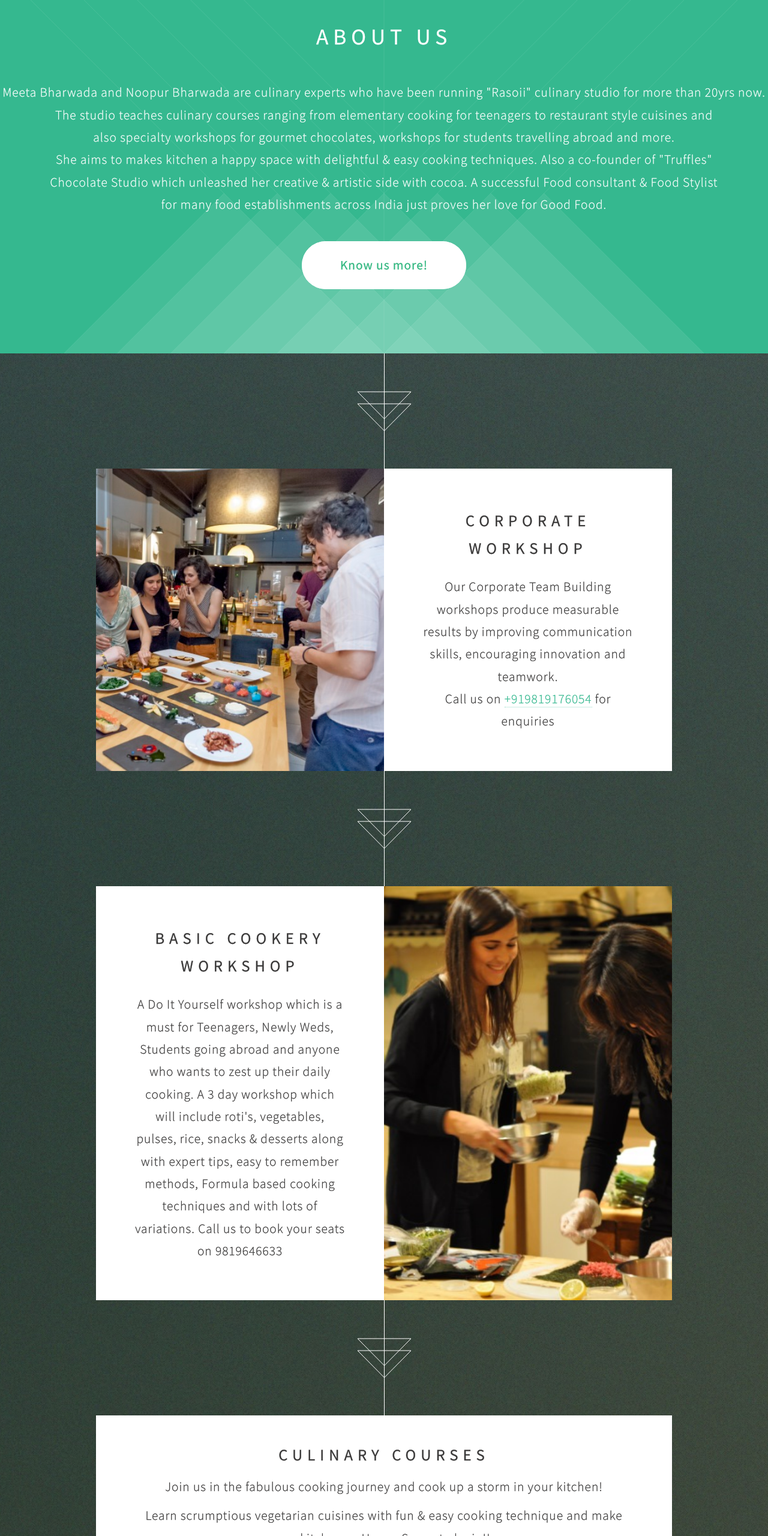
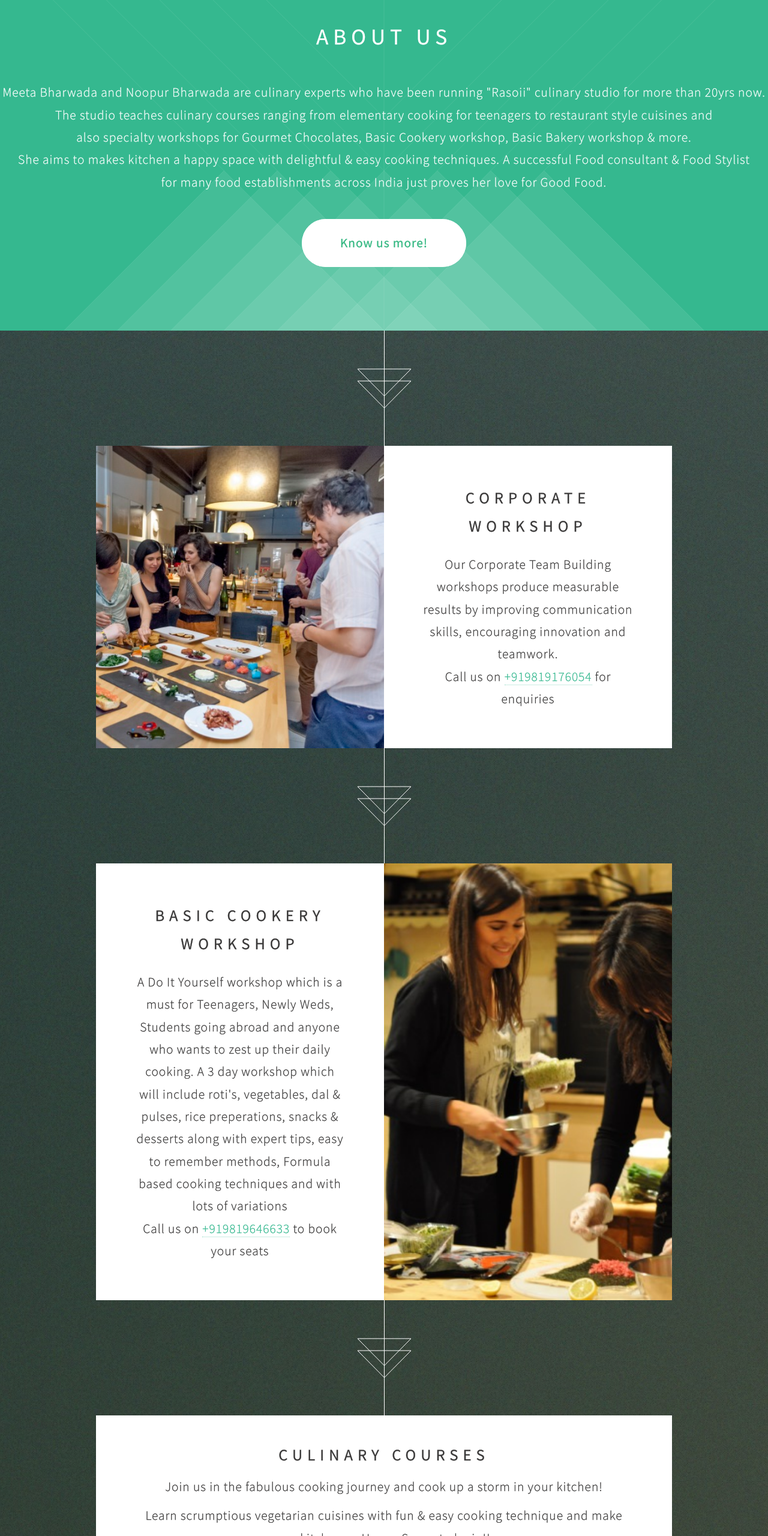
Before and after one commit to divyeshkharade/rasoii.com, a plain HTML site: page index.html in a window 1280 px wide. Shown: the part 900-3460 px from the top of the page at 60% size. Drawn offline with Linux system fonts and the light colour scheme.

Commit message:
Update index.html

```diff
--- a/index.html
+++ b/index.html
@@ -58,9 +58,8 @@
 				</header>
 				<p>Meeta Bharwada and Noopur Bharwada are culinary experts who have been running "Rasoii" culinary studio for more than 20yrs now.<br>
 					 The studio teaches culinary courses ranging from elementary cooking for teenagers to restaurant style cuisines and<br>
-					 also specialty workshops for gourmet chocolates, workshops for students travelling abroad and more.<br>
-					 She aims to makes kitchen a happy space with delightful & easy cooking techniques. Also a co-founder of "Truffles"<br>
-					 Chocolate Studio which unleashed her creative & artistic side with cocoa. A successful Food consultant & Food Stylist<br>
+					 also specialty workshops for Gourmet Chocolates, Basic Cookery workshop, Basic Bakery workshop & more.<br>
+					 She aims to makes kitchen a happy space with delightful & easy cooking techniques. A successful Food consultant & Food Stylist<br>
 					 for many food establishments across India just proves her love for Good Food.</p>
 				<footer>
 					<a href="#first" class="button style2 scrolly">Know us more!</a>
@@ -86,7 +85,8 @@
 					<header>
 						<h2>Basic Cookery Workshop</h2>
 					</header>
-					<p>A Do It Yourself workshop which is a must for Teenagers, Newly Weds, Students going abroad and anyone who wants to zest up their daily cooking. A 3 day workshop which will include roti's, vegetables, pulses, rice, snacks & desserts along with expert tips, easy to remember methods, Formula based cooking techniques and with lots of variations. Call us to book your seats on 9819646633</p>
+					<p>A Do It Yourself workshop which is a must for Teenagers, Newly Weds, Students going abroad and anyone who wants to zest up their daily cooking. A 3 day workshop which will include roti's, vegetables, dal & pulses, rice preperations, snacks & desserts along with expert tips, easy to remember methods, Formula based cooking techniques and with lots of variations<br/>
+					Call us on <a href="tel:+919819646633">+919819646633</a> to book your seats</p>
 				</div>
 			</article>
 
@@ -103,7 +103,7 @@
 							<a href="/course.html" class="image fit course-img">
 								<img src="/images/course/cupcakes_final.jpg" alt="" />
 								<h3>
-									<span>CUPCAKES</span>
+									<span>CUP CAKES</span>
 								</h3>
 							</a>
 						</div>
@@ -173,7 +173,7 @@
 			<article id="contact-us" class="container box style3">
 				<header>
 					<h2>Start your Cooking Journey right away!</h2>
-					<p>Call us 9819646633 | Location: Juhu, Mumbai</p>
+					<h2>Call us 9819646633 | Location: Juhu, Mumbai</h2>
 					<p>Register with us and we’ll get back to you</p>
 				</header>
 				<form action="https://docs.google.com/forms/d/1ushKKgsNgs5fRogVmQMWBDqnxGPECoiodNceyDOzP_M/formResponse" method="POST" id="ss-form" target="_self" onsubmit="">
```
